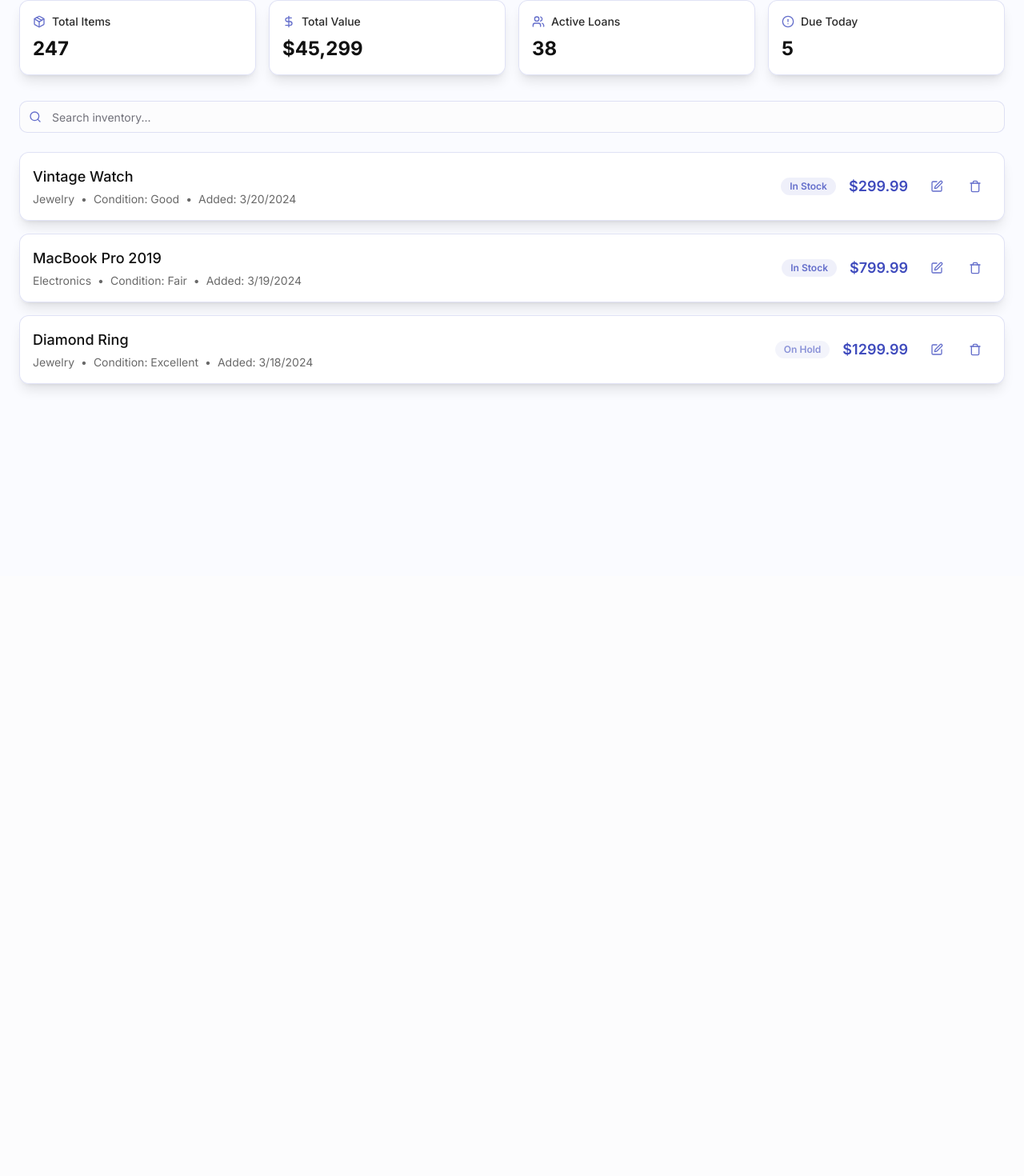
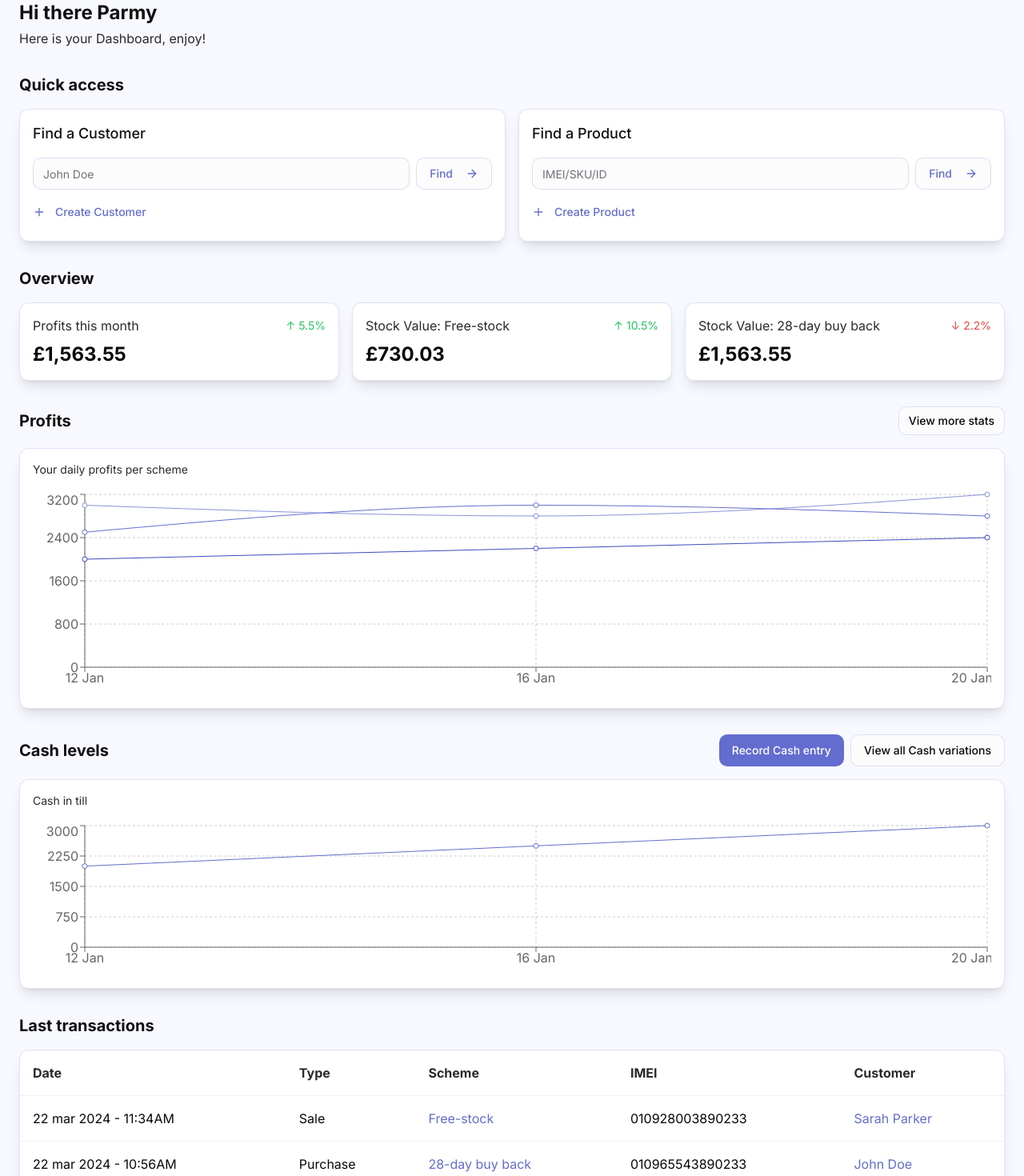
Before and after one commit to qzakoian/pawnventory-manager, a React (Vite) app: page / in a window 1280 px wide. Shown: the part 80-1550 px from the top of the page at 80% size. Before the commit the page ends 800 px from the top, so only its background shows below. Built offline with nearby package versions, Linux system fonts and the light colour scheme.

Commit message:
Update UI to match Figma design
This commit updates the UI of the application to match the provided Figma design.  No specific implementation details are included in this commit message.

```diff
--- a/src/pages/Index.tsx
+++ b/src/pages/Index.tsx
@@ -2,109 +2,207 @@
 import { Card } from "@/components/ui/card";
 import { Input } from "@/components/ui/input";
 import { Button } from "@/components/ui/button";
-import { Search, Plus, Package, DollarSign, Users, AlertCircle } from "lucide-react";
-import { InventoryItem } from "@/components/InventoryItem";
-import { useState } from "react";
+import { Search, Plus, Users, Package, LineChart, ArrowRight } from "lucide-react";
+import {
+  LineChart as RechartsLineChart,
+  Line,
+  XAxis,
+  YAxis,
+  CartesianGrid,
+  Tooltip,
+  ResponsiveContainer,
+} from "recharts";
 
-const mockItems = [
+const profitsData = [
+  { date: "12 Jan", freeStock: 2500, buyBack28: 3000, buyBack12: 2000 },
+  { date: "16 Jan", freeStock: 3000, buyBack28: 2800, buyBack12: 2200 },
+  { date: "20 Jan", freeStock: 2800, buyBack28: 3200, buyBack12: 2400 },
+  // ... more data points
+];
+
+const cashData = [
+  { date: "12 Jan", value: 2000 },
+  { date: "16 Jan", value: 2500 },
+  { date: "20 Jan", value: 3000 },
+  // ... more data points
+];
+
+const transactions = [
   {
-    id: 1,
-    name: "Vintage Watch",
-    category: "Jewelry",
-    condition: "Good",
-    dateReceived: "2024-03-20",
-    value: 299.99,
-    status: "In Stock",
+    id: "1",
+    date: "22 mar 2024 - 11:34AM",
+    type: "Sale",
+    scheme: "Free-stock",
+    imei: "010928003890233",
+    customer: "Sarah Parker",
   },
   {
-    id: 2,
-    name: "MacBook Pro 2019",
-    category: "Electronics",
-    condition: "Fair",
-    dateReceived: "2024-03-19",
-    value: 799.99,
-    status: "In Stock",
+    id: "2",
+    date: "22 mar 2024 - 10:56AM",
+    type: "Purchase",
+    scheme: "28-day buy back",
+    imei: "010965543890233",
+    customer: "John Doe",
   },
-  {
-    id: 3,
-    name: "Diamond Ring",
-    category: "Jewelry",
-    condition: "Excellent",
-    dateReceived: "2024-03-18",
-    value: 1299.99,
-    status: "On Hold",
-  },
+  // ... more transactions
 ];
 
 const Index = () => {
-  const [searchQuery, setSearchQuery] = useState("");
-
-  const filteredItems = mockItems.filter(
-    (item) =>
-      item.name.toLowerCase().includes(searchQuery.toLowerCase()) ||
-      item.category.toLowerCase().includes(searchQuery.toLowerCase())
-  );
-
   return (
-    <div className="min-h-screen p-6 animate-enter bg-[#FAFBFF]">
-      <header className="mb-8">
-        <div className="flex items-center justify-between mb-4">
-          <h1 className="text-3xl font-semibold text-[#111111]">Pawnshop Inventory</h1>
-          <Button className="hover-transform bg-[#646ECB] hover:bg-[#3F4BBD] text-white">
-            <Plus className="mr-2 h-4 w-4" />
-            Add Item
-          </Button>
+    <div className="min-h-screen bg-[#F8F9FF]">
+      <header className="bg-[#646ECB] text-white px-6 py-4">
+        <div className="flex items-center justify-between">
+          <div className="flex items-center space-x-2">
+            <Package className="h-5 w-5" />
+            <span className="font-medium">Pawn Systems</span>
           </div>
-
-        <div className="grid gap-4 md:grid-cols-4">
-          <Card className="p-4 glass-card hover-transform">
           <div className="flex items-center space-x-2">
-              <Package className="h-4 w-4 text-[#646ECB]" />
-              <span className="text-sm font-medium text-[#2A2A2A]">Total Items</span>
+            <Users className="h-5 w-5" />
+            <span className="font-medium">Parmy Pawn Shop</span>
           </div>
-            <p className="text-2xl font-bold mt-2 text-[#111111]">247</p>
-          </Card>
-          <Card className="p-4 glass-card hover-transform">
-            <div className="flex items-center space-x-2">
-              <DollarSign className="h-4 w-4 text-[#646ECB]" />
-              <span className="text-sm font-medium text-[#2A2A2A]">Total Value</span>
-            </div>
-            <p className="text-2xl font-bold mt-2 text-[#111111]">$45,299</p>
-          </Card>
-          <Card className="p-4 glass-card hover-transform">
-            <div className="flex items-center space-x-2">
-              <Users className="h-4 w-4 text-[#646ECB]" />
-              <span className="text-sm font-medium text-[#2A2A2A]">Active Loans</span>
-            </div>
-            <p className="text-2xl font-bold mt-2 text-[#111111]">38</p>
-          </Card>
-          <Card className="p-4 glass-card hover-transform">
-            <div className="flex items-center space-x-2">
-              <AlertCircle className="h-4 w-4 text-[#646ECB]" />
-              <span className="text-sm font-medium text-[#2A2A2A]">Due Today</span>
-            </div>
-            <p className="text-2xl font-bold mt-2 text-[#111111]">5</p>
-          </Card>
         </div>
       </header>
 
-      <div className="mb-6">
-        <div className="relative">
-          <Search className="absolute left-3 top-1/2 transform -translate-y-1/2 text-[#646ECB] h-4 w-4" />
-          <Input
-            className="pl-10 border-[#646ECB]/20 focus:border-[#646ECB] focus:ring-[#646ECB]"
-            placeholder="Search inventory..."
-            value={searchQuery}
-            onChange={(e) => setSearchQuery(e.target.value)}
-          />
+      <main className="p-6 max-w-7xl mx-auto space-y-8">
+        <div>
+          <h1 className="text-2xl font-bold text-[#111111]">Hi there Parmy</h1>
+          <p className="text-[#2A2A2A] mt-1">Here is your Dashboard, enjoy!</p>
+        </div>
+
+        <section>
+          <h2 className="text-xl font-bold text-[#111111] mb-4">Quick access</h2>
+          <div className="grid md:grid-cols-2 gap-4">
+            <Card className="p-4 glass-card">
+              <h3 className="text-lg font-medium text-[#111111] mb-4">Find a Customer</h3>
+              <div className="flex space-x-2">
+                <Input placeholder="John Doe" className="flex-1" />
+                <Button variant="outline" className="text-[#646ECB]">
+                  Find <ArrowRight className="ml-2 h-4 w-4" />
+                </Button>
+              </div>
+              <Button variant="link" className="text-[#646ECB] pl-0 mt-2">
+                <Plus className="h-4 w-4 mr-1" /> Create Customer
+              </Button>
+            </Card>
+            <Card className="p-4 glass-card">
+              <h3 className="text-lg font-medium text-[#111111] mb-4">Find a Product</h3>
+              <div className="flex space-x-2">
+                <Input placeholder="IMEI/SKU/ID" className="flex-1" />
+                <Button variant="outline" className="text-[#646ECB]">
+                  Find <ArrowRight className="ml-2 h-4 w-4" />
+                </Button>
+              </div>
+              <Button variant="link" className="text-[#646ECB] pl-0 mt-2">
+                <Plus className="h-4 w-4 mr-1" /> Create Product
+              </Button>
+            </Card>
+          </div>
+        </section>
+
+        <section>
+          <h2 className="text-xl font-bold text-[#111111] mb-4">Overview</h2>
+          <div className="grid md:grid-cols-3 gap-4">
+            <Card className="p-4 glass-card">
+              <div className="flex items-center justify-between">
+                <span className="text-[#2A2A2A]">Profits this month</span>
+                <span className="text-green-500 text-sm">↑ 5.5%</span>
+              </div>
+              <p className="text-2xl font-bold mt-2">£1,563.55</p>
+            </Card>
+            <Card className="p-4 glass-card">
+              <div className="flex items-center justify-between">
+                <span className="text-[#2A2A2A]">Stock Value: Free-stock</span>
+                <span className="text-green-500 text-sm">↑ 10.5%</span>
+              </div>
+              <p className="text-2xl font-bold mt-2">£730.03</p>
+            </Card>
+            <Card className="p-4 glass-card">
+              <div className="flex items-center justify-between">
+                <span className="text-[#2A2A2A]">Stock Value: 28-day buy back</span>
+                <span className="text-red-500 text-sm">↓ 2.2%</span>
+              </div>
+              <p className="text-2xl font-bold mt-2">£1,563.55</p>
+            </Card>
+          </div>
+        </section>
+
+        <section>
+          <div className="flex items-center justify-between mb-4">
+            <h2 className="text-xl font-bold text-[#111111]">Profits</h2>
+            <Button variant="outline" size="sm">View more stats</Button>
+          </div>
+          <Card className="p-4 glass-card">
+            <p className="text-sm text-[#2A2A2A] mb-4">Your daily profits per scheme</p>
+            <div className="h-64">
+              <ResponsiveContainer width="100%" height="100%">
+                <RechartsLineChart data={profitsData}>
+                  <CartesianGrid strokeDasharray="3 3" />
+                  <XAxis dataKey="date" />
+                  <YAxis />
+                  <Tooltip />
+                  <Line type="monotone" dataKey="freeStock" stroke="#646ECB" name="Free-stock" />
+                  <Line type="monotone" dataKey="buyBack28" stroke="#8A92D8" name="28-day buy back" />
+                  <Line type="monotone" dataKey="buyBack12" stroke="#3F4BBD" name="12-week buy back" />
+                </RechartsLineChart>
+              </ResponsiveContainer>
+            </div>
+          </Card>
+        </section>
+
+        <section>
+          <div className="flex items-center justify-between mb-4">
+            <h2 className="text-xl font-bold text-[#111111]">Cash levels</h2>
+            <div className="flex space-x-2">
+              <Button>Record Cash entry</Button>
+              <Button variant="outline">View all Cash variations</Button>
             </div>
           </div>
+          <Card className="p-4 glass-card">
+            <p className="text-sm text-[#2A2A2A] mb-4">Cash in till</p>
+            <div className="h-48">
+              <ResponsiveContainer width="100%" height="100%">
+                <RechartsLineChart data={cashData}>
+                  <CartesianGrid strokeDasharray="3 3" />
+                  <XAxis dataKey="date" />
+                  <YAxis />
+                  <Tooltip />
+                  <Line type="monotone" dataKey="value" stroke="#646ECB" name="Cash level" />
+                </RechartsLineChart>
+              </ResponsiveContainer>
+            </div>
+          </Card>
+        </section>
 
-      <div className="grid gap-4">
-        {filteredItems.map((item) => (
-          <InventoryItem key={item.id} item={item} />
+        <section>
+          <h2 className="text-xl font-bold text-[#111111] mb-4">Last transactions</h2>
+          <Card className="glass-card">
+            <div className="overflow-x-auto">
+              <table className="w-full">
+                <thead>
+                  <tr className="border-b border-[#646ECB]/10">
+                    <th className="text-left p-4 text-[#2A2A2A]">Date</th>
+                    <th className="text-left p-4 text-[#2A2A2A]">Type</th>
+                    <th className="text-left p-4 text-[#2A2A2A]">Scheme</th>
+                    <th className="text-left p-4 text-[#2A2A2A]">IMEI</th>
+                    <th className="text-left p-4 text-[#2A2A2A]">Customer</th>
+                  </tr>
+                </thead>
+                <tbody>
+                  {transactions.map((transaction) => (
+                    <tr key={transaction.id} className="border-b border-[#646ECB]/10">
+                      <td className="p-4">{transaction.date}</td>
+                      <td className="p-4">{transaction.type}</td>
+                      <td className="p-4 text-[#646ECB]">{transaction.scheme}</td>
+                      <td className="p-4">{transaction.imei}</td>
+                      <td className="p-4 text-[#646ECB]">{transaction.customer}</td>
+                    </tr>
                   ))}
+                </tbody>
+              </table>
             </div>
+          </Card>
+        </section>
+      </main>
     </div>
   );
 };
```
Also changed, not shown: src/index.css (line endings or trailing spaces). Lines whose indentation alone changed are shown as unchanged.
